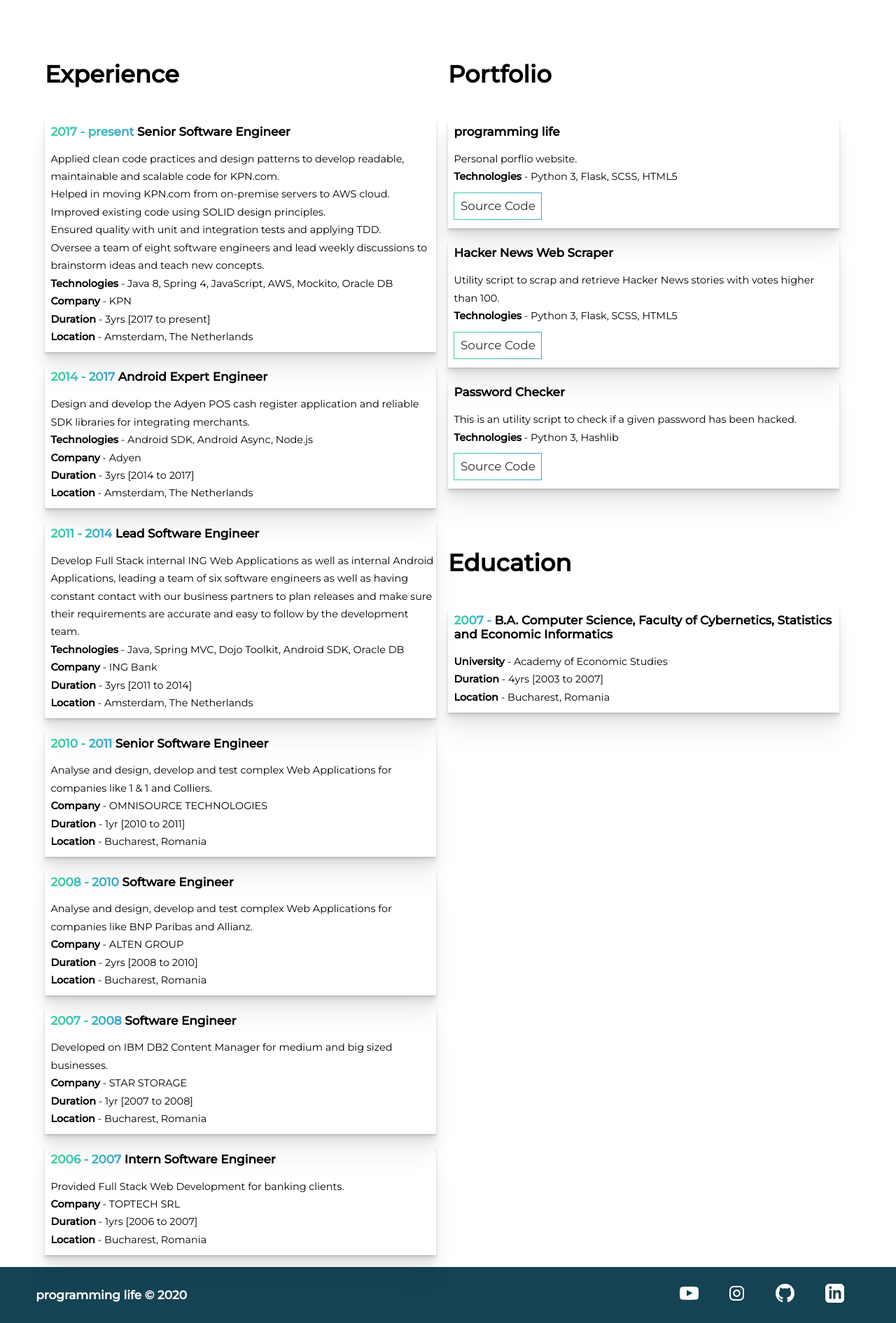
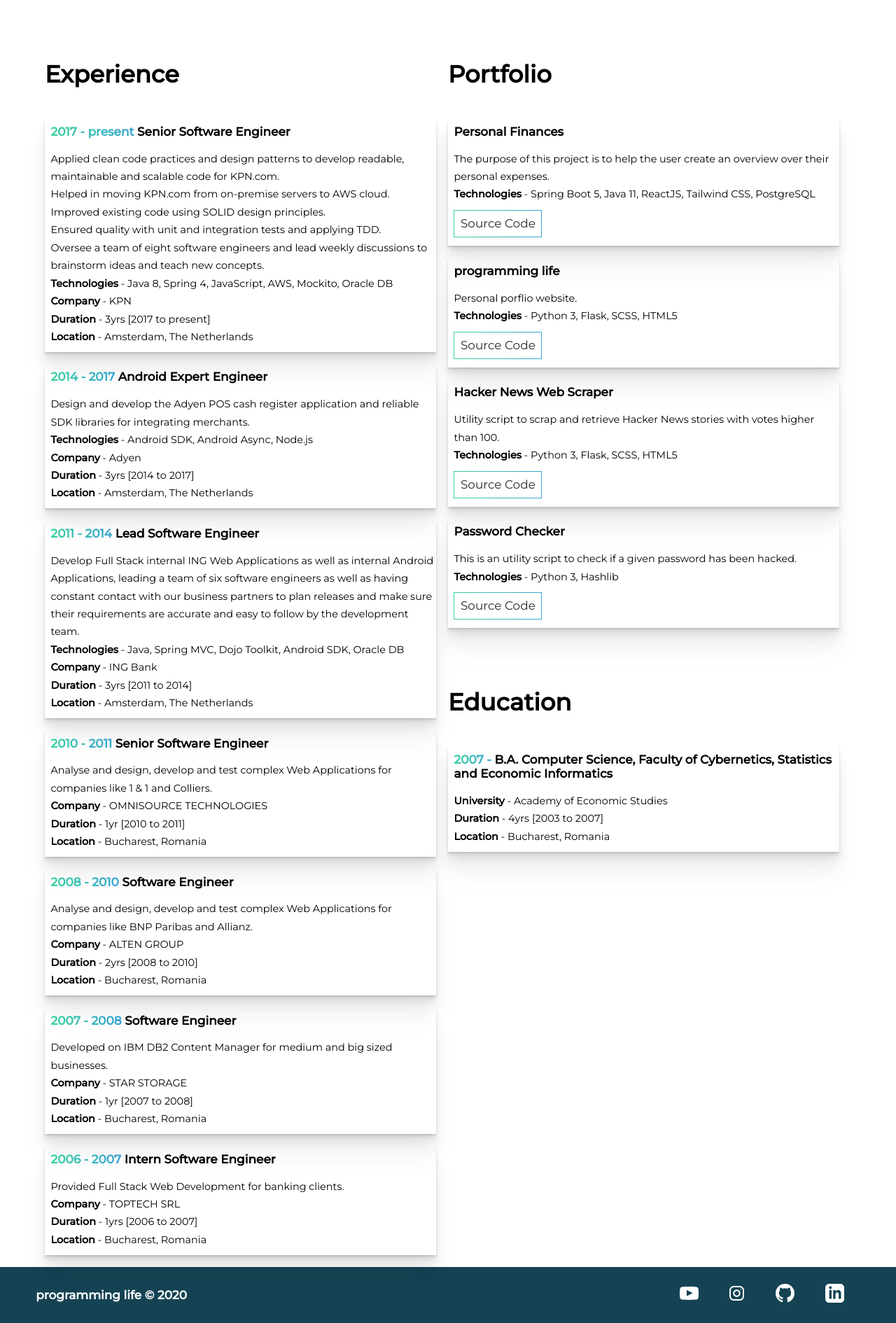
Before and after one commit to andreivisan/py_portfolio, a Flask app: page /resume.html in a window 1280 px wide. Shown: the part 80-1970 px from the top of the page at 70% size. Run offline with Flask 2, Linux system fonts and the light colour scheme.

Commit message:
Added new personal project

```diff
--- a/templates/resume.html
+++ b/templates/resume.html
@@ -141,6 +141,17 @@
                 <h2>Portfolio</h2>
                 <ul class="items">
                     <li>
+                        <h4> Personal Finances </h4>
+                        <p>
+                            The purpose of this project is to help the user create an overview over their personal expenses. <br />
+                            <b>Technologies</b> - Spring Boot 5, Java 11, ReactJS, Tailwind CSS, PostgreSQL
+                        </p>
+                        <p>
+                            <a href="https://github.com/andreivisan/personalfinancesapi" target="_blank" class="portfo-button">
+                                Source Code </a>
+                        </p>
+                    </li>
+                    <li>
                         <h4> programming life </h4>
                         <p>
                             Personal porflio website. <br />
```
